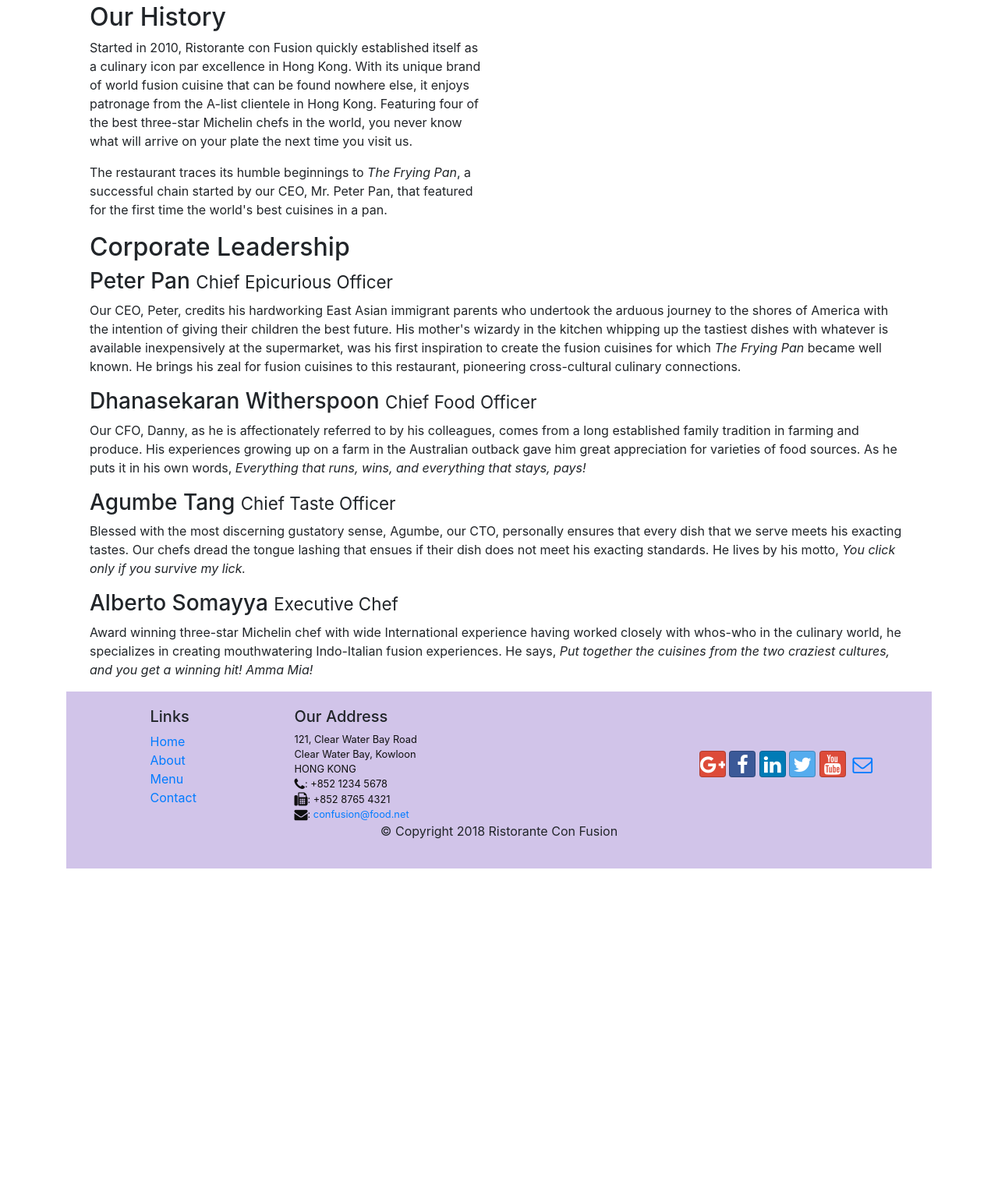
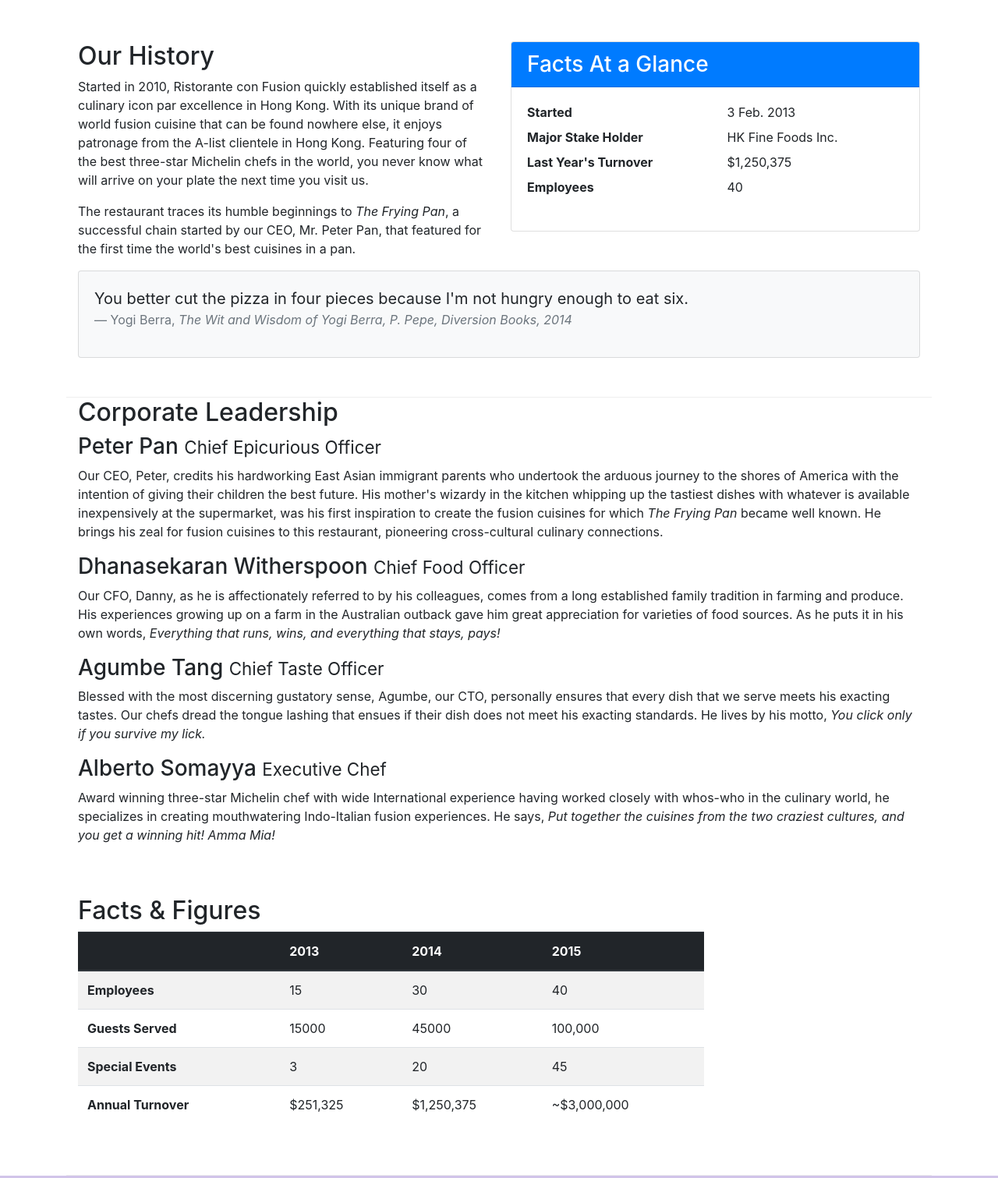
Before and after one commit to kobi306/Responsive_Web_Boostrap, a website: page aboutus.html in a window 1280 px wide. Shown: the part 462-1973 px from the top of the page at 78% size. Before the commit the page ends 1576 px from the top, so only its background shows below. Drawn offline with nearby package versions, Linux system fonts and the light colour scheme.

Commit message:
Bstp_Tables_Cards

```diff
--- a/aboutus.html
+++ b/aboutus.html
@@ -61,17 +61,43 @@
             </div>
         </div>
 
-        <div  class="container">
-            <div>
-                <div class="col-12 col-sm-6">
-                    <h2>Our History</h2>
-                    <p>Started in 2010, Ristorante con Fusion quickly established itself as a culinary icon par excellence in Hong Kong. With its unique brand of world fusion cuisine that can be found nowhere else, it enjoys patronage from the A-list clientele in Hong Kong.  Featuring four of the best three-star Michelin chefs in the world, you never know what will arrive on your plate the next time you visit us.</p>
-                    <p>The restaurant traces its humble beginnings to <em>The Frying Pan</em>, a successful chain started by our CEO, Mr. Peter Pan, that featured for the first time the world's best cuisines in a pan.</p>
-                </div>
-                <div class="col-12 col-sm">
+        <div  class="row row-content">
+            <!-- TABLE AND CARDS -->
+            <div class="col-12 col-sm-6">
+                <h2>Our History</h2>
+                <p>Started in 2010, Ristorante con Fusion quickly established itself as a culinary icon par excellence in Hong Kong. With its unique brand of world fusion cuisine that can be found nowhere else, it enjoys patronage from the A-list clientele in Hong Kong.  Featuring four of the best three-star Michelin chefs in the world, you never know what will arrive on your plate the next time you visit us.</p>
+                <p>The restaurant traces its humble beginnings to <em>The Frying Pan</em>, a successful chain started by our CEO, Mr. Peter Pan, that featured for the first time the world's best cuisines in a pan.</p>
+            </div>
+            <div class="col-sm">
+                <div class="card">
+                    <h3 class="card-header bg-primary text-white">Facts At a Glance</h3>
+                    <div class="card-body">
+                        <dl class="row">
+                            <dt class="col-6">Started</dt>
+                            <dd class="col-6">3 Feb. 2013</dd>
+                            <dt class="col-6">Major Stake Holder</dt>
+                            <dd class="col-6">HK Fine Foods Inc.</dd>
+                            <dt class="col-6">Last Year's Turnover</dt>
+                            <dd class="col-6">$1,250,375</dd>
+                            <dt class="col-6">Employees</dt>
+                            <dd class="col-6">40</dd>
+                        </dl>
+                    </div>
                 </div>
             </div>
-
+            <div class="col-12">
+                <div class="card card-body bg-light">
+                    <blockquote class="blockquote">
+                        <p class="mb-0">You better cut the pizza in four pieces because
+                            I'm not hungry enough to eat six.</p>
+                        <footer class="blockquote-footer">Yogi Berra,
+                            <cite title="Source Title">The Wit and Wisdom of Yogi Berra,
+                            P. Pepe, Diversion Books, 2014</cite>
+                        </footer>
+                    </blockquote>
+                </div>
+            </div>
+        </div>
 
         <div>
             <div class="container">
@@ -86,6 +112,51 @@
                 <p class="d-none d-sm-block">Award winning three-star Michelin chef with wide International experience having worked closely with whos-who in the culinary world, he specializes in creating mouthwatering Indo-Italian fusion experiences. He says, <em>Put together the cuisines from the two craziest cultures, and you get a winning hit! Amma Mia!</em></p>
             </div>
        </div>
+       <div class="row row-content">
+        <div class="col-12 col-sm-9">
+            <h2>Facts &amp; Figures</h2>
+            <div class="table-responsive">
+                <table class="table table-striped">
+                    <thead class="thead-dark">
+                        <tr>
+                            <th>&nbsp;</th>
+                            <th>2013</th>
+                            <th>2014</th>
+                            <th>2015</th>
+                        </tr>
+                    </thead>
+                    <tbody>
+                        <tr>
+                            <th>Employees</th>
+                            <td>15</td>
+                            <td>30</td>
+                            <td>40</td>
+                        </tr>
+                        <tr>
+                            <th>Guests Served</th>
+                            <td>15000</td>
+                            <td>45000</td>
+                            <td>100,000</td>
+                        </tr>
+                        <tr>
+                            <th>Special Events</th>
+                            <td>3</td>
+                            <td>20</td>
+                            <td>45</td>
+                        </tr>
+                        <tr>
+                            <th>Annual Turnover</th>
+                            <td>$251,325</td>
+                            <td>$1,250,375</td>
+                            <td>~$3,000,000</td>
+                        </tr>
+                    </tbody>
+                </table>
+            </div>
+        </div>
+         <div class="col-12 col-sm-3">
+        </div>
+   </div>
 
     </div>
 
```
